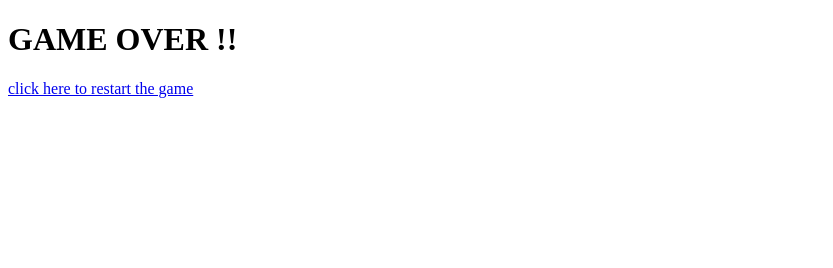
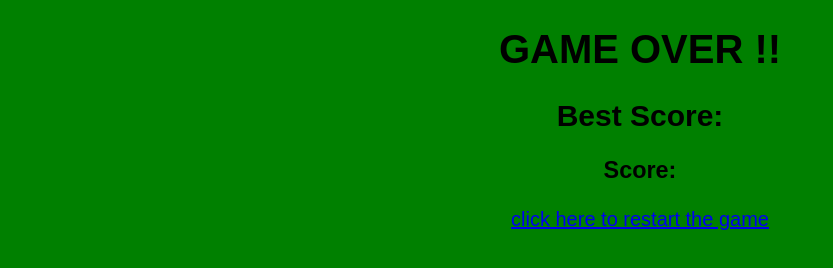
Before and after one commit to tolek-rudnicki/tolsnake, a plain HTML site: page game_over.html in a window 1280 px wide. Shown: the whole page, without its empty margins (0-833 px from the left). Drawn offline with Linux system fonts and the light colour scheme.

Commit message:
added a "game_over.css" to game_over.html. still need to add the "BestScore" and "Score"

```diff
--- /dev/null
+++ b/game_over.css
@@ -0,0 +1,7 @@
+Body {
+    background-color: green;
+    text-align: center;
+    font-size: 20px;
+    font-family: sans-serif;
+
+}
--- a/game_over.html
+++ b/game_over.html
@@ -1,12 +1,19 @@
 <!DOCTYPE html>
 <html lang ="en">
     <head>
+        <link rel="stylesheet" href="game_over.css"/>
         <title>
             GAME OVER
         </title>
         <h1>
             GAME OVER !!
         </h1>
+        <h2>
+            Best Score:
+        </h2>
+        <h3>
+            Score:
+        </h3>
     </head>
     <body>
         <a href="index.html">click here to restart the game</a>
```
